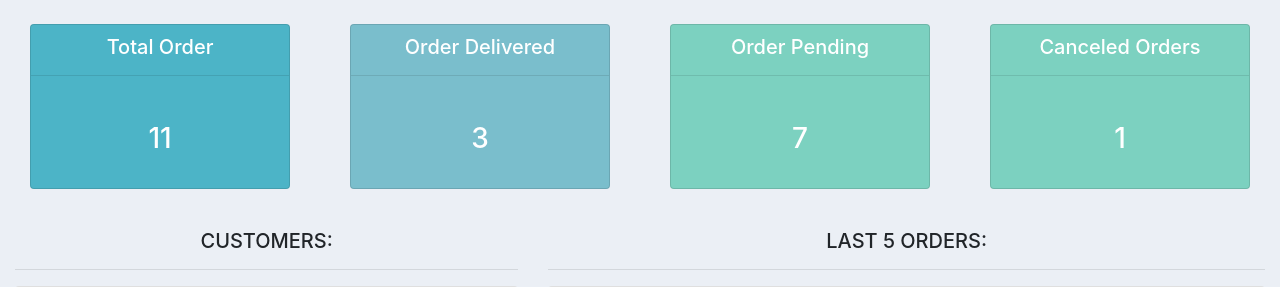
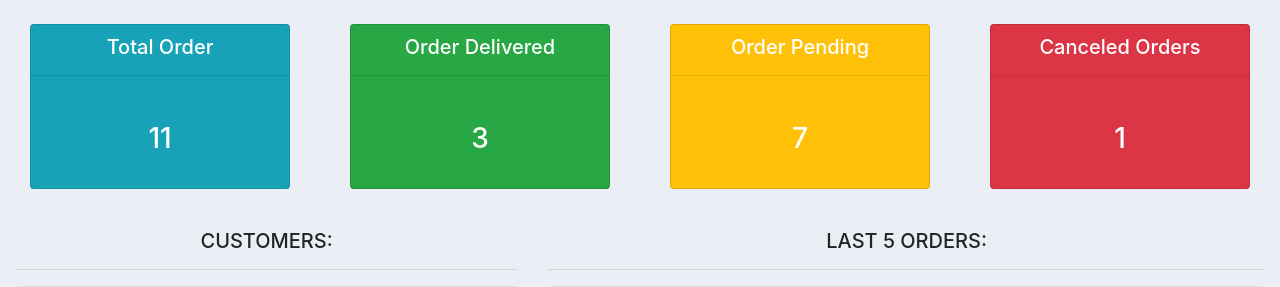
Before and after one commit to Rayhun/Customer-Management, a Django app: page / in a window 1280 px wide. Shown: the part 66-353 px from the top of the page. Run offline with Django 3.2, Linux system fonts and the light colour scheme; data comes from the database, SQL or seed files in the repository; both versions use the stored data as it was after the commit; some libraries are stand-ins or nearby versions.

Commit message:
Dashbord Design Update

```diff
--- a/project/CMS/accounts/templates/accounts/delete.html
+++ b/project/CMS/accounts/templates/accounts/delete.html
@@ -6,10 +6,10 @@
 <div class="row">
     <div class="col-md-6 m-auto">
         <div class="card card-body p-5">
-            <p>Are you sure , you want to delete "{{ form }}"?</p>
+            <p>Are you sure , you want to delete "{{ form }}" order?</p>
             <form action="{% url 'delete_order' form.pk %}" method="POST">
                 {% csrf_token %}
-                <a class="btn btn-sm btn-info" href="{% url 'home' %}">Cancel</a>
+                <a class="btn btn-sm btn-info" href="/">Cancel</a>
                 <input class="btn btn-sm btn-danger" type="submit" name="Confirm" value="Confirm">
             </form>
         </div>
--- a/project/CMS/accounts/templates/accounts/status.html
+++ b/project/CMS/accounts/templates/accounts/status.html
@@ -3,7 +3,7 @@
 <div class="row">
     <div class="col">
         <div class="col-md">
-            <div class="card text-center text-whith mb-3" id="total-orders">
+            <div class="card text-center text-whith mb-3 bg-info" id="total-orders">
                 <div class="care-header">
                     <h5 class="card-title">Total Order</h5>
                     <hr>
@@ -16,7 +16,7 @@
     </div>
     <div class="col">
         <div class="col-md">
-            <div class="card text-center text-whith mb-3" id="order-delevered">
+            <div class="card text-center text-whith mb-3 bg-success" id="order-delevered">
                 <div class="care-header">
                     <h5 class="card-title">Order Delivered</h5>
                     <hr>
@@ -29,7 +29,7 @@
     </div>
     <div class="col">
         <div class="col-md">
-            <div class="card text-center text-whith mb-3" id="order-rending">
+            <div class="card text-center text-whith mb-3 bg-warning" id="order-rending">
                 <div class="care-header">
                     <h5 class="card-title">Order Pending </h5>
                     <hr>
@@ -42,7 +42,7 @@
     </div>
     <div class="col">
         <div class="col-md">
-            <div class="card text-center text-whith mb-3" id="order-rending">
+            <div class="card text-center text-whith mb-3 bg-danger" id="order-rending">
                 <div class="care-header">
                     <h5 class="card-title">Canceled Orders </h5>
                     <hr>
--- a/project/CMS/accounts/views.py
+++ b/project/CMS/accounts/views.py
@@ -31,7 +31,7 @@ def home(request):
 def products(request):
     product = Product.objects.all()
     context = {
-        'product': product
+        'products': product
     }
     return render(request, 'accounts/product.html', context)
 
@@ -53,7 +53,7 @@ def customer(request, pk):
 
 
 def createOrder(request, pk):
-    OrderFormSet = inlineformset_factory(Customer, Order, fields=('Product','statur'))
+    OrderFormSet = inlineformset_factory(Customer, Order, fields=('Product','statur','note'))
     customer = Customer.objects.get(pk=pk)
     formset= OrderFormSet(instance=customer)
     # form = OrderForm(initial={'customer':customer})
@@ -68,13 +68,13 @@ def createOrder(request, pk):
 
 def updateOrder(request, pk):
     order = Order.objects.get(pk=pk)
-    form = OrderForm(instance=order)
+    formset = OrderForm(instance=order)
     if request.method == 'POST':
-        form = OrderForm(request.POST, instance=order)
-        if form.is_valid():
-            form.save()
+        formset = OrderForm(request.POST, instance=order)
+        if formset.is_valid():
+            formset.save()
             return redirect('/')
-    context = {'form':form}
+    context = {'formset':formset}
     return render(request, 'accounts/order_form.html', context)
 
 def deleteOrder(request, pk):
```
Also changed, not shown: project/CMS/accounts/templates/accounts/product.html (+4 -4 lines), project/CMS/db.sqlite3.
